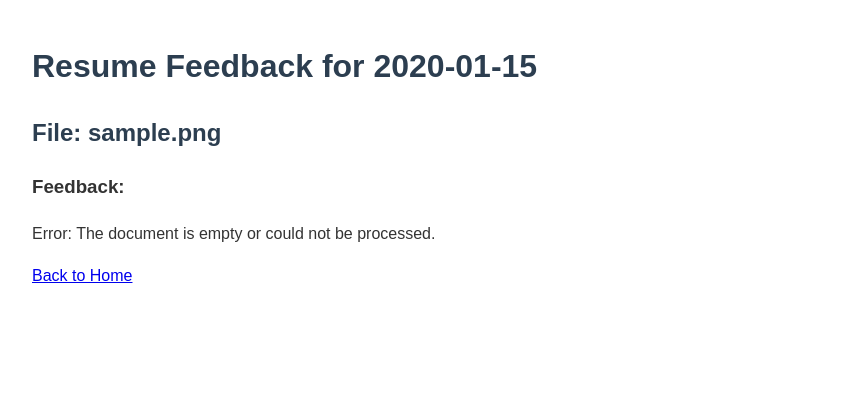
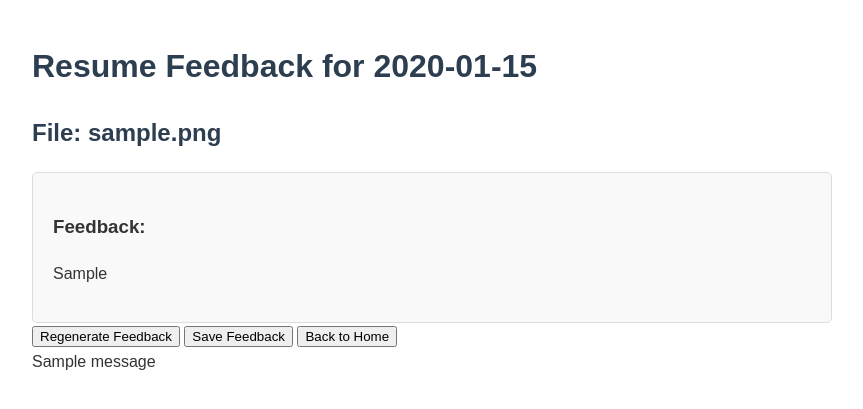
Before and after one commit to sarvesh-2109/cvmaster-endpoint, a Flask app: page /feedback/1 in a window 1280 px wide. Shown: the top 409 px of the page, without its empty margins (208-1071 px from the left). Run offline with Flask 3, Linux system fonts and the light colour scheme; tables that the repository leaves empty hold one stand-in row (values such as "Sample post"); one stand-in notice (Sample message) is shown.

Commit message:
Added feedback regenerate and save functionality

```diff
--- a/app.py
+++ b/app.py
@@ -35,6 +35,7 @@ class Resume(db.Model):
     extracted_text = db.Column(db.Text, nullable=True)  # New column for extracted text
     candidate_name = db.Column(db.String(128), nullable=False)  # New column for candidate name
     roast_response = db.Column(db.Text, nullable=True)  # New column for roast response
+    feedback_response = db.Column(db.Text, nullable=True)  # New column for feedback response
 
 
 @app.route('/', methods=['GET', 'POST'])
@@ -136,12 +137,30 @@ async def roast_resume(resume_id):
                            resume_filename=resume.filename)
 
 
-@app.route('/feedback/<int:resume_id>')
+@app.route('/feedback/<int:resume_id>', methods=['GET', 'POST'])
 async def feedback_resume(resume_id):
     resume = Resume.query.get_or_404(resume_id)
-    feedback_response = await generate_feedback(resume.extracted_text, resume.candidate_name)
-    return render_template('feedback.html', feedback_response=feedback_response,
-                           candidate_name=resume.candidate_name, resume_filename=resume.filename)
+
+    if request.method == 'POST':
+        action = request.form.get('action')
+
+        if action == 'regenerate':
+            feedback_response = await generate_feedback(resume.extracted_text, resume.candidate_name)
+            return render_template('feedback.html', feedback_response=feedback_response, candidate_name=resume.candidate_name, resume_filename=resume.filename)
+
+        elif action == 'save':
+            feedback_response = request.form.get('feedback_response')
+            resume.feedback_response = feedback_response  # Save the feedback response
+            db.session.commit()
+            flash('Feedback saved successfully!', 'success')  # Add a success flash message
+            return render_template('feedback.html', feedback_response=feedback_response, candidate_name=resume.candidate_name, resume_filename=resume.filename)
+
+        elif action == 'back_to_home':
+            return redirect(url_for('home'))
+
+    # GET request: generate feedback response
+    feedback_response = resume.feedback_response if resume.feedback_response else await generate_feedback(resume.extracted_text, resume.candidate_name)
+    return render_template('feedback.html', feedback_response=feedback_response, candidate_name=resume.candidate_name, resume_filename=resume.filename)
 
 
 @app.route('/edit_resume/<int:resume_id>')
--- a/templates/feedback.html
+++ b/templates/feedback.html
@@ -38,10 +38,24 @@
 <body>
     <h1>Resume Feedback for {{ candidate_name }}</h1>
     <h2>File: {{ resume_filename }}</h2>
-    <div>
+    <div class="feedback-container">
         <h3>Feedback:</h3>
         <p>{{ feedback_response|safe }}</p>
     </div>
-    <a href="{{ url_for('home') }}">Back to Home</a>
+
+    <form method="POST">
+        <input type="hidden" name="feedback_response" value="{{ feedback_response }}">
+        <button type="submit" name="action" value="regenerate">Regenerate Feedback</button>
+        <button type="submit" name="action" value="save">Save Feedback</button>
+        <button type="submit" name="action" value="back_to_home">Back to Home</button>
+    </form>
+
+    {% with messages = get_flashed_messages(with_categories=true) %}
+        {% if messages %}
+            {% for category, message in messages %}
+                <div class="alert alert-{{ category }}">{{ message }}</div>
+            {% endfor %}
+        {% endif %}
+    {% endwith %}
 </body>
 </html>
```
